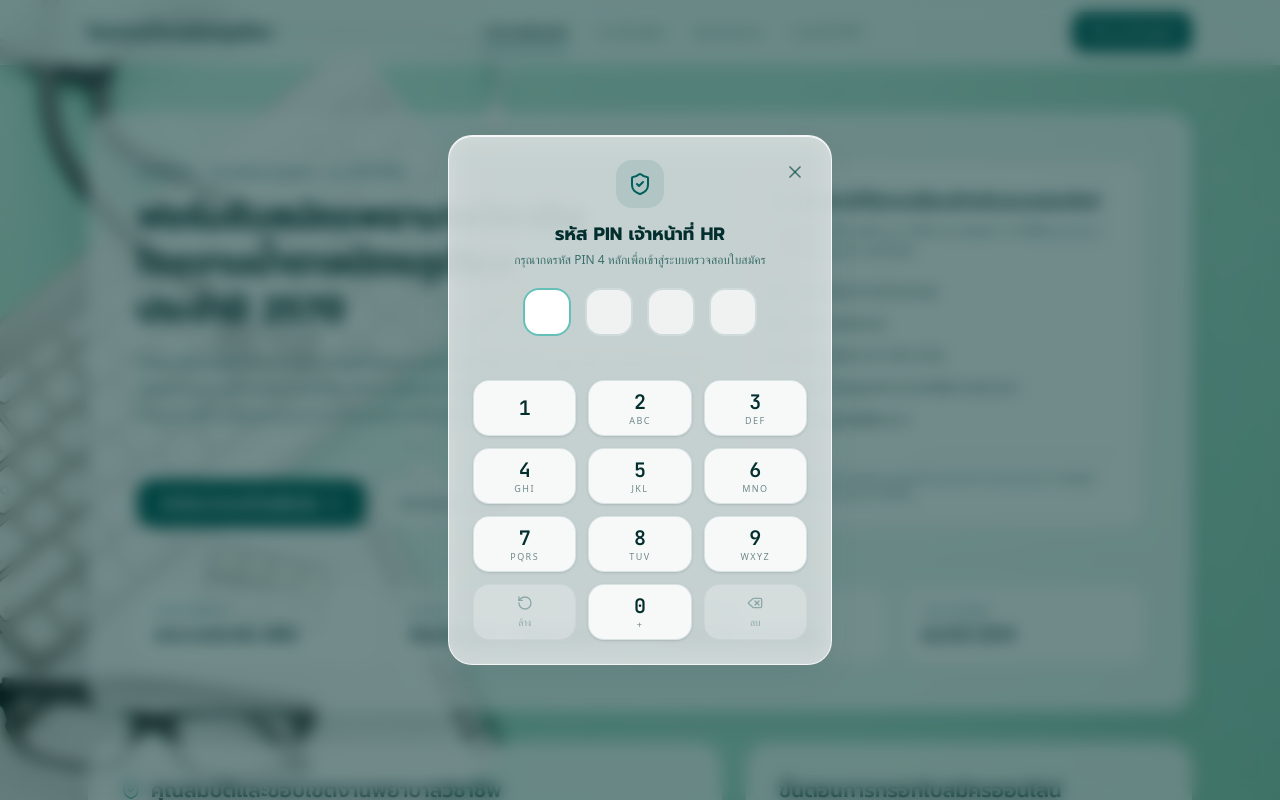
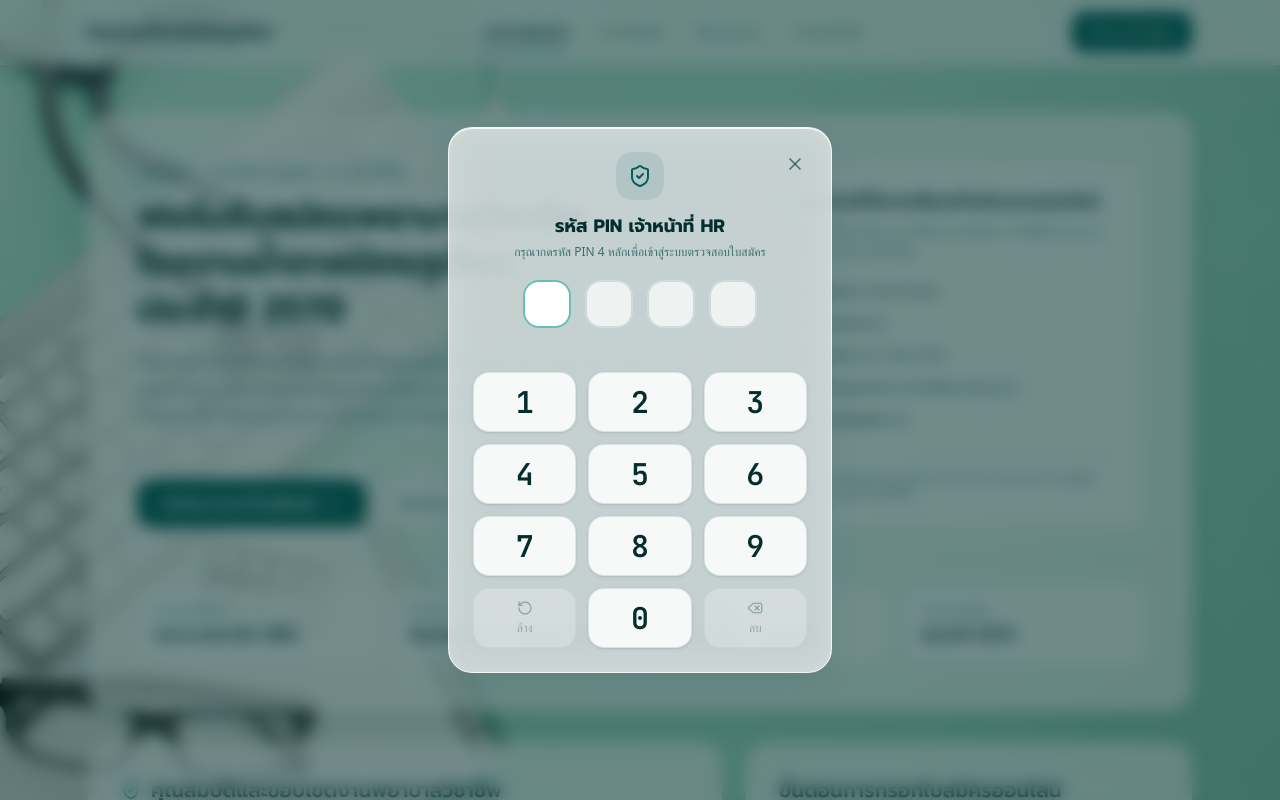
Before and after one commit to Ati1980/MPV-Nurse-Registered-Form, a React (Vite) app: page /#overview in a window 1280 px wide. Both pictures are taken after a click on the button "เจ้าหน้าที่ HR". Shown: the top 800 px of the page. Built offline with nearby package versions, Linux system fonts and the light colour scheme; a web font is replaced by a local one.

Commit message:
refactor(ui): simplify keypad display in HrPinModal
Remove redundant character sub-labels and optimize keypad button styling for a cleaner numeric entry experience.

```diff
--- a/src/components/HrPinModal.tsx
+++ b/src/components/HrPinModal.tsx
@@ -8,17 +8,7 @@ interface HrPinModalProps {
   onSuccess: () => void;
 }
 
-const KEYPAD_DIGITS: { digit: string; sub?: string }[] = [
-  { digit: '1' },
-  { digit: '2', sub: 'ABC' },
-  { digit: '3', sub: 'DEF' },
-  { digit: '4', sub: 'GHI' },
-  { digit: '5', sub: 'JKL' },
-  { digit: '6', sub: 'MNO' },
-  { digit: '7', sub: 'PQRS' },
-  { digit: '8', sub: 'TUV' },
-  { digit: '9', sub: 'WXYZ' },
-];
+const KEYPAD_DIGITS = ['1', '2', '3', '4', '5', '6', '7', '8', '9'];
 
 export function HrPinModal({ open, onClose, onSuccess }: HrPinModalProps) {
   const [pin, setPin] = useState('');
@@ -196,22 +186,17 @@ export function HrPinModal({ open, onClose, onSuccess }: HrPinModalProps) {
 
         {/* Phone-Style Numeric Keypad (3x4) */}
         <div className="mt-3 grid grid-cols-3 gap-2.5 sm:gap-3">
-          {KEYPAD_DIGITS.map((item) => (
+          {KEYPAD_DIGITS.map((digit) => (
             <button
-              key={item.digit}
+              key={digit}
               type="button"
               disabled={verifying}
-              onClick={() => handleDigitPress(item.digit)}
-              className="btn-lift flex min-h-[56px] flex-col items-center justify-center rounded-2xl border border-teal-900/12 bg-white/85 py-2 text-teal-950 shadow-sm transition-colors hover:bg-white active:bg-teal-800 active:text-white disabled:opacity-50 cursor-pointer select-none"
+              onClick={() => handleDigitPress(digit)}
+              className="btn-lift flex min-h-[60px] items-center justify-center rounded-2xl border border-teal-900/12 bg-white/85 py-2 text-teal-950 shadow-sm transition-colors hover:bg-white active:bg-teal-800 active:text-white disabled:opacity-50 cursor-pointer select-none"
             >
-              <span className="font-mono text-xl font-bold leading-none tabular-nums">
-                {item.digit}
+              <span className="font-mono text-3xl font-bold leading-none tabular-nums">
+                {digit}
               </span>
-              {item.sub && (
-                <span className="mt-1 text-[9px] font-medium tracking-[0.16em] opacity-55 leading-none">
-                  {item.sub}
-                </span>
-              )}
             </button>
           ))}
 
@@ -221,10 +206,10 @@ export function HrPinModal({ open, onClose, onSuccess }: HrPinModalProps) {
             disabled={verifying || pin.length === 0}
             onClick={handleClear}
             aria-label="ล้างรหัสทั้งหมด"
-            className="btn-lift flex min-h-[56px] flex-col items-center justify-center rounded-2xl border border-teal-900/10 bg-white/60 text-teal-900/80 hover:bg-white disabled:opacity-40 cursor-pointer select-none"
+            className="btn-lift flex min-h-[60px] flex-col items-center justify-center rounded-2xl border border-teal-900/10 bg-white/60 text-teal-900/80 hover:bg-white disabled:opacity-40 cursor-pointer select-none"
           >
             <RotateCcw className="h-4 w-4" />
-            <span className="mt-1 text-[10px] font-medium">ล้าง</span>
+            <span className="mt-1 text-xs font-medium">ล้าง</span>
           </button>
 
           {/* Bottom-Center: 0 */}
@@ -232,12 +217,9 @@ export function HrPinModal({ open, onClose, onSuccess }: HrPinModalProps) {
             type="button"
             disabled={verifying}
             onClick={() => handleDigitPress('0')}
-            className="btn-lift flex min-h-[56px] flex-col items-center justify-center rounded-2xl border border-teal-900/12 bg-white/85 py-2 text-teal-950 shadow-sm transition-colors hover:bg-white active:bg-teal-800 active:text-white disabled:opacity-50 cursor-pointer select-none"
+            className="btn-lift flex min-h-[60px] items-center justify-center rounded-2xl border border-teal-900/12 bg-white/85 py-2 text-teal-950 shadow-sm transition-colors hover:bg-white active:bg-teal-800 active:text-white disabled:opacity-50 cursor-pointer select-none"
           >
-            <span className="font-mono text-xl font-bold leading-none tabular-nums">0</span>
-            <span className="mt-1 text-[9px] font-medium tracking-[0.16em] opacity-55 leading-none">
-              +
-            </span>
+            <span className="font-mono text-3xl font-bold leading-none tabular-nums">0</span>
           </button>
 
           {/* Bottom-Right: Backspace */}
@@ -246,10 +228,10 @@ export function HrPinModal({ open, onClose, onSuccess }: HrPinModalProps) {
             disabled={verifying || pin.length === 0}
             onClick={handleBackspace}
             aria-label="ลบตัวเลขล่าสุด"
-            className="btn-lift flex min-h-[56px] flex-col items-center justify-center rounded-2xl border border-teal-900/10 bg-white/60 text-teal-900/80 hover:bg-white disabled:opacity-40 cursor-pointer select-none"
+            className="btn-lift flex min-h-[60px] flex-col items-center justify-center rounded-2xl border border-teal-900/10 bg-white/60 text-teal-900/80 hover:bg-white disabled:opacity-40 cursor-pointer select-none"
           >
             <Delete className="h-4 w-4" />
-            <span className="mt-1 text-[10px] font-medium">ลบ</span>
+            <span className="mt-1 text-xs font-medium">ลบ</span>
           </button>
         </div>
       </div>
```
